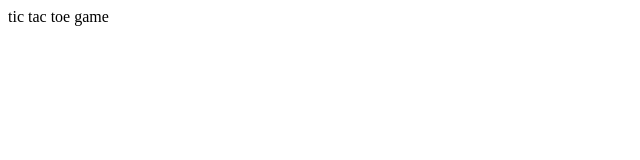
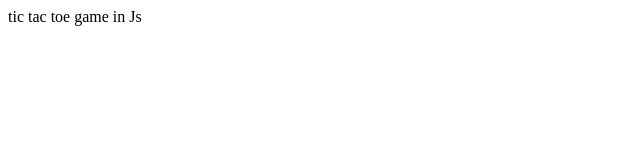
Before and after one commit to Tushar-Alec/Tic-Tac-Toe, a plain HTML site: page index.html in a window 1280 px wide. Shown: the full height of the page, 0-640 px from the left. Drawn offline with Linux system fonts and the light colour scheme.

Commit message:
Changed the title of the webpage from "tic tac toe game" to "tic tac toe game in Js".

```diff
--- a/index.html
+++ b/index.html
@@ -8,6 +8,6 @@
     <script src="app.js" defer></script>
 </head>
 <body>
-    tic tac toe game
+    tic tac toe game in Js
 </body>
 </html>
```
